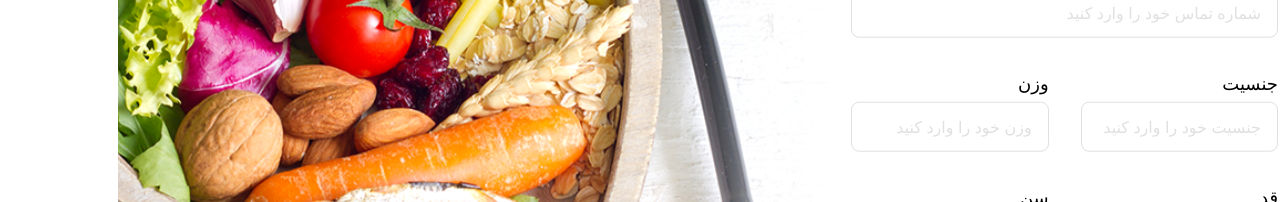
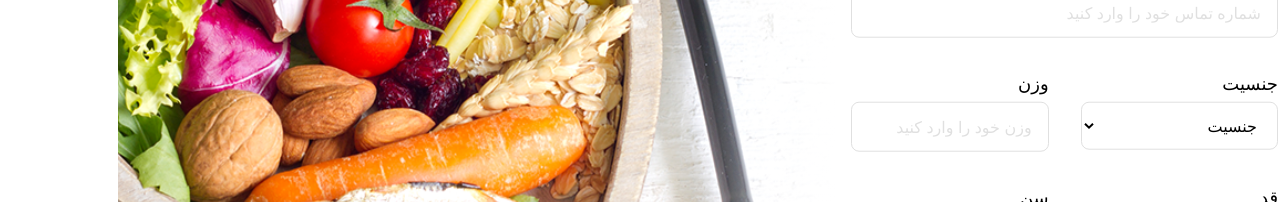
Before and after one commit to ParsaBordbar/Healthcare_Diet, a Next.js app in the folder client/: page /register/diets-bmi in a window 1280 px wide. Shown: the part 432-634 px from the top of the page. Built offline with nearby package versions, Linux system fonts and the light colour scheme.

Commit message:
use select tag for selecting gender in bmi forms

```diff
--- a/client/src/components/bmiForms/index.tsx
+++ b/client/src/components/bmiForms/index.tsx
@@ -24,11 +24,21 @@ const BmiFormDiet = () => {
           label="شماره تماس"
           placeholder="شماره تماس خود را وارد کنید"
         />
-        <MainInput
-          parentClassName="col-span-2 lg:col-span-2"
-          label="جنسیت"
-          placeholder="جنسیت خود را وارد کنید"
-        />
+        <section className="col-span-2 flex flex-col gap-1">
+          <label htmlFor="gender" className="block  text-lg font-medium ">
+            جنسیت
+          </label>
+          <select
+            id="gender"
+            className="rounded-lg w-full outline-none   py-3 px-4 border border-[var(--border-color)] flex items-center gap-1  bg-white "
+          >
+            <option value="gender" selected>
+              جنسیت
+            </option>
+            <option value="male">مرد</option>
+            <option value="female">زن</option>
+          </select>
+        </section>
         <MainInput
           label="وزن"
           parentClassName="col-span-2"
@@ -44,7 +54,11 @@ const BmiFormDiet = () => {
           parentClassName="col-span-2"
           placeholder="سن خود را وارد کنید"
         />
-      <MainButton gradient className="w-full h-fit self-end py-3 col-span-2 lg:col-span-4 !text-white" value={"ورود"} />
+        <MainButton
+          gradient
+          className="w-full h-fit self-end py-3 col-span-2 lg:col-span-4 !text-white"
+          value={"ورود"}
+        />
       </section>
     </form>
   );
```
